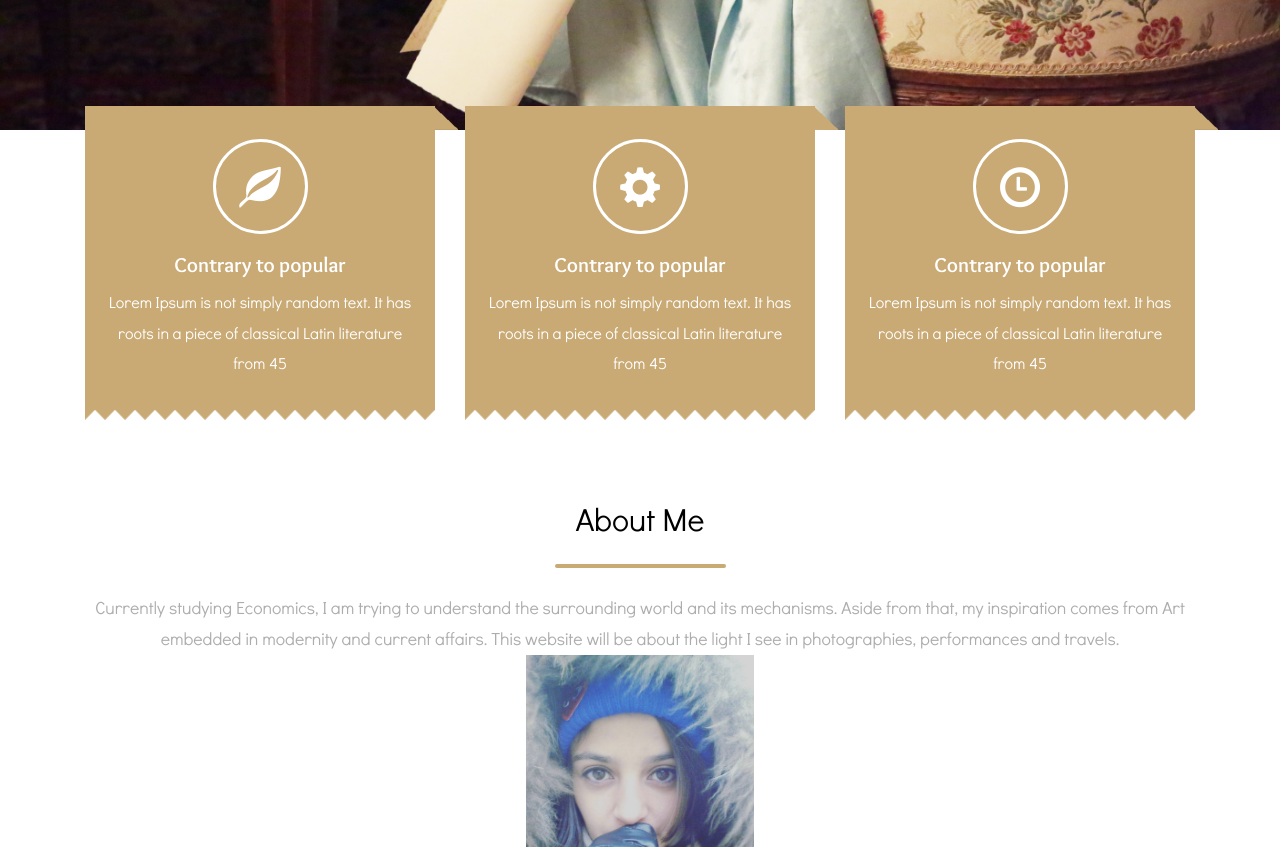
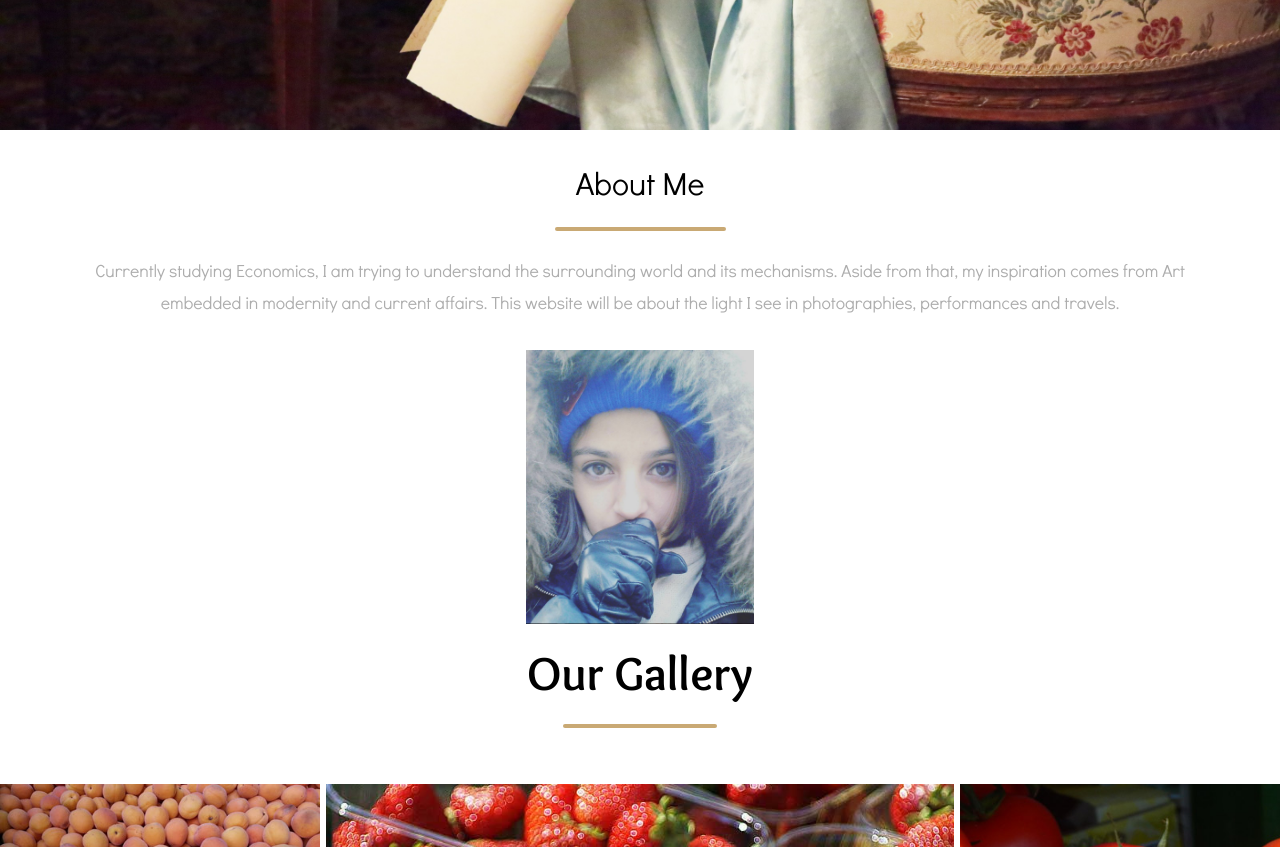
Before and after one commit to ysewa/solenwebsite, a plain HTML site: page index.html in a window 1280 px wide. Shown: the part 620-1467 px from the top of the page. Drawn offline with Linux system fonts and the light colour scheme.

Commit message:
add spaces

```diff
--- a/index.html
+++ b/index.html
@@ -77,7 +77,7 @@ Smartphone Compatible web template, free webdesigns for Nokia, Samsung, LG, Sony
 
 	<div class="container">
 		<!--content-top-->
-		<div class="content-top" >
+<!-- 		<div class="content-top" >
 			<div class="content-top1">
 			  	<div class=" col-sm-4 grid-top">
 					<div class="top-grid">
@@ -111,21 +111,23 @@ Smartphone Compatible web template, free webdesigns for Nokia, Samsung, LG, Sony
 				</div>
 			<div class="clearfix"> </div>
 		</div>
-		</div>
+		</div> -->
 		<!--//content-top-->
 
 </div>
 <div class="content-middle" id="about">
 	<div class="container">
 		<div class="content-mid">
+		<p>&nbsp;</p>
 			<h3>About Me</h3>
 			<label> </label>
 			<p>Currently studying Economics, I am trying to understand the surrounding world and its mechanisms. Aside from that, my inspiration comes from Art embedded in modernity and current affairs. This website will be about the light I see in photographies, performances and travels.
-
 			</p>
+			<p>&nbsp;</p>
 		</div>
 		<div class="pic-solen">
 		<img src="images/solen.png" style="width: 20%; height: 30%">
+		<p>&nbsp;</p>
 		</div>
 <!-- 		<div class="content-mid2">
 			<div class="col-sm-4 content-mid3">
```
